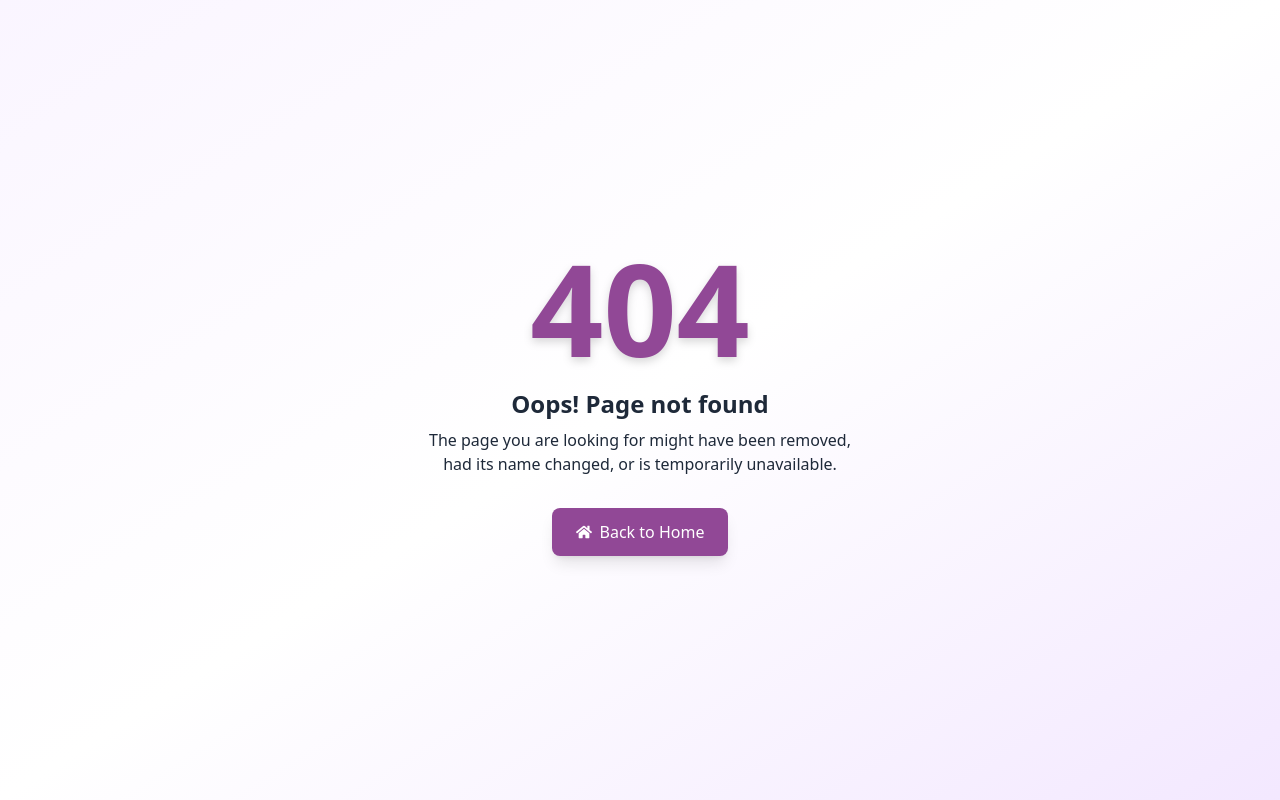
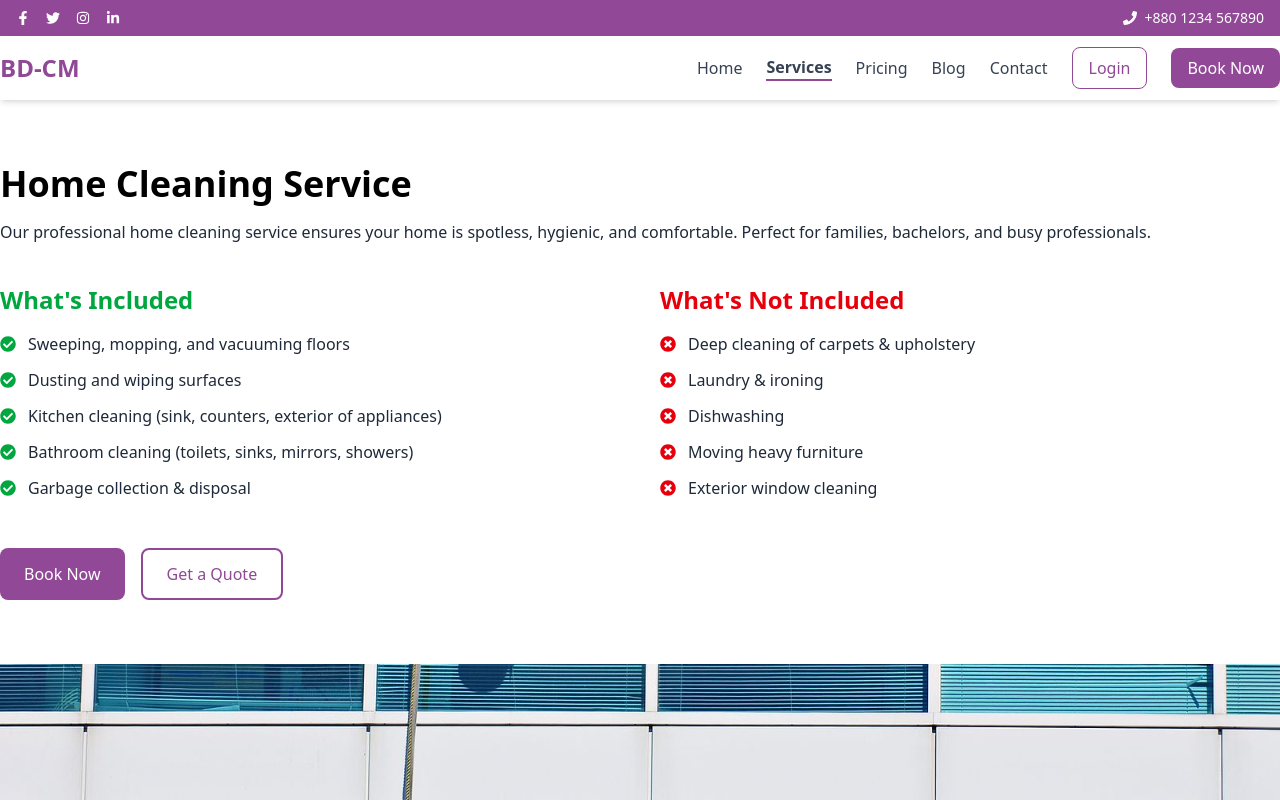
Before and after one commit to MISFOfficial/BD-Clean-Master, a React (Vite) app: page /services in a window 1280 px wide. Before the commit this address had no page. Shown: the top 800 px of the page. Built offline with nearby package versions, Linux system fonts and the light colour scheme.

Commit message:
added services detail in services page

```diff
--- a/src/Layouts/RootLayout.jsx
+++ b/src/Layouts/RootLayout.jsx
@@ -14,7 +14,10 @@ const RootLayout = () => {
                     <NavBar></NavBar>
                 </div>
             </div>
-            <Outlet></Outlet>
+
+            <div className="min-h-screen">
+                <Outlet></Outlet>
+            </div>
 
             <div className="primary-color pt-16 text-light">
                 <div className="max-w-7xl mx-auto px-4 sm:px-6 lg:px-8">
--- /dev/null
+++ b/src/Pages/Services/ServiceDetail/ServiceDetail.jsx
@@ -0,0 +1,72 @@
+import { FaCheckCircle, FaTimesCircle } from "react-icons/fa";
+
+const ServiceDetail = () => {
+    // ✅ Dummy data (replace later with real data)
+    const title = "Home Cleaning Service";
+    const description =
+        "Our professional home cleaning service ensures your home is spotless, hygienic, and comfortable. Perfect for families, bachelors, and busy professionals.";
+
+    const included = [
+        "Sweeping, mopping, and vacuuming floors",
+        "Dusting and wiping surfaces",
+        "Kitchen cleaning (sink, counters, exterior of appliances)",
+        "Bathroom cleaning (toilets, sinks, mirrors, showers)",
+        "Garbage collection & disposal",
+    ];
+
+    const notIncluded = [
+        "Deep cleaning of carpets & upholstery",
+        "Laundry & ironing",
+        "Dishwashing",
+        "Moving heavy furniture",
+        "Exterior window cleaning",
+    ];
+
+    return (
+        <div>
+            {/* Service Header */}
+            <h1 className="text-3xl md:text-4xl font-bold text-primary mb-4">{title}</h1>
+            <p className="text-dark mb-10">{description}</p>
+
+            <div className="grid grid-cols-1 md:grid-cols-2 gap-10">
+                {/* Included */}
+                <div>
+                    <h2 className="text-2xl font-semibold text-green mb-4">What's Included</h2>
+                    <ul className="space-y-3">
+                        {included.map((item, index) => (
+                            <li key={index} className="flex items-start space-x-3">
+                                <FaCheckCircle className="text-green mt-1" />
+                                <span className="text-dark">{item}</span>
+                            </li>
+                        ))}
+                    </ul>
+                </div>
+
+                {/* Not Included */}
+                <div>
+                    <h2 className="text-2xl font-semibold text-red-600 mb-4">What's Not Included</h2>
+                    <ul className="space-y-3">
+                        {notIncluded.map((item, index) => (
+                            <li key={index} className="flex items-start space-x-3">
+                                <FaTimesCircle className="text-red mt-1" />
+                                <span className="text-dark">{item}</span>
+                            </li>
+                        ))}
+                    </ul>
+                </div>
+            </div>
+
+            {/* CTA */}
+            <div className="mt-12 flex flex-col sm:flex-row gap-4">
+                <button className="px-6 py-3 primary-color text-light rounded-lg font-medium ">
+                    Book Now
+                </button>
+                <button className="px-6 py-3 border-2 text-primary rounded-lg font-medium primary-border primary-text ">
+                    Get a Quote
+                </button>
+            </div>
+        </div>
+    );
+};
+
+export default ServiceDetail;
--- /dev/null
+++ b/src/Pages/Services/Services.jsx
@@ -0,0 +1,17 @@
+import React from 'react';
+import ServiceDetail from './ServiceDetail/ServiceDetail';
+
+const Services = () => {
+    return (
+        <div>
+            <div className='secondery-color py-16'>
+                <div className='max-w-7xl mx-auto px-4 sm:px-6 lg:px-0 '>
+                    <ServiceDetail></ServiceDetail>
+                </div>
+            </div>
+
+        </div>
+    );
+};
+
+export default Services;
--- a/src/Router/Router.js
+++ b/src/Router/Router.js
@@ -2,6 +2,7 @@ import { createBrowserRouter } from "react-router";
 import RootLayout from "../Layouts/RootLayout";
 import Home from "../Pages/Home/Home";
 import Error from "../Error/pageError404/Error";
+import Services from "../Pages/Services/Services";
 // import Error from "../Error/404/Error";
 
 export const router = createBrowserRouter([
@@ -12,11 +13,15 @@ export const router = createBrowserRouter([
             {
                 index: true,
                 Component: Home
+            },
+            {
+                path: '/services',
+                Component: Services
             }
         ]
     },
     {
-        path:'/*',
+        path: '/*',
         Component: Error
     }
 ])
--- a/src/index.css
+++ b/src/index.css
@@ -51,3 +51,11 @@
 .text-light-dark {
   @apply text-gray-600
 }
+
+
+.text-green{
+  @apply text-green-600
+}
+.text-red{
+  @apply text-red-600
+}
```
